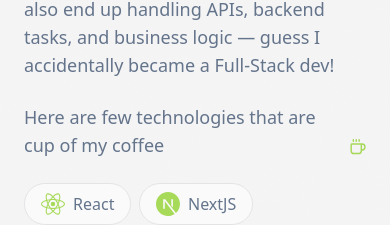
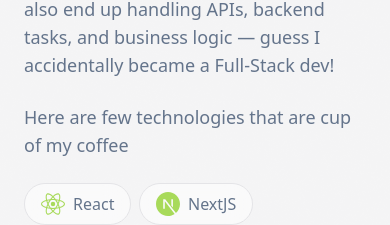
Before and after one commit to gabrielcioci/gabriel-portfolio, a Next.js app: page / in a window 390 px wide. Shown: the part 1057-1282 px from the top of the page. Built offline with nearby package versions, Linux system fonts and the light colour scheme.

Commit message:
no accordion animation on small screens

```diff
--- a/components/DescriptionSection/DescriptionSection.tsx
+++ b/components/DescriptionSection/DescriptionSection.tsx
@@ -109,7 +109,7 @@ export const DescriptionSection = () => {
         </p>
         <p className="inline-flex mt-6 items-end sm:items-center text-lg text-slate-500 dark:text-slate-400">
           Here are few technologies that are cup of my coffee
-          <Coffee className="ml-2 text-lime-500/70 dark:text-lime-300" />
+          <Coffee className="hidden sm:inline-block ml-2 text-lime-500/70 dark:text-lime-300" />
         </p>
       </div>
       <div className="flex flex-wrap gap-x-2 gap-y-2 sm:gap-x-10 sm:gap-y-4 sm:grid sm:grid-cols-2 mt-6 w-fit">
--- a/components/ui/accordion.tsx
+++ b/components/ui/accordion.tsx
@@ -46,7 +46,7 @@ const AccordionContent = React.forwardRef<
 >(({ className, children, ...props }, ref) => (
   <AccordionPrimitive.Content
     ref={ref}
-    className="overflow-hidden text-sm data-[state=closed]:animate-accordion-up data-[state=open]:animate-accordion-down"
+    className="overflow-hidden text-sm md:data-[state=closed]:animate-accordion-up md:data-[state=open]:animate-accordion-down"
     {...props}
   >
     <div className={cn("pb-4 pt-0", className)}>{children}</div>
```
